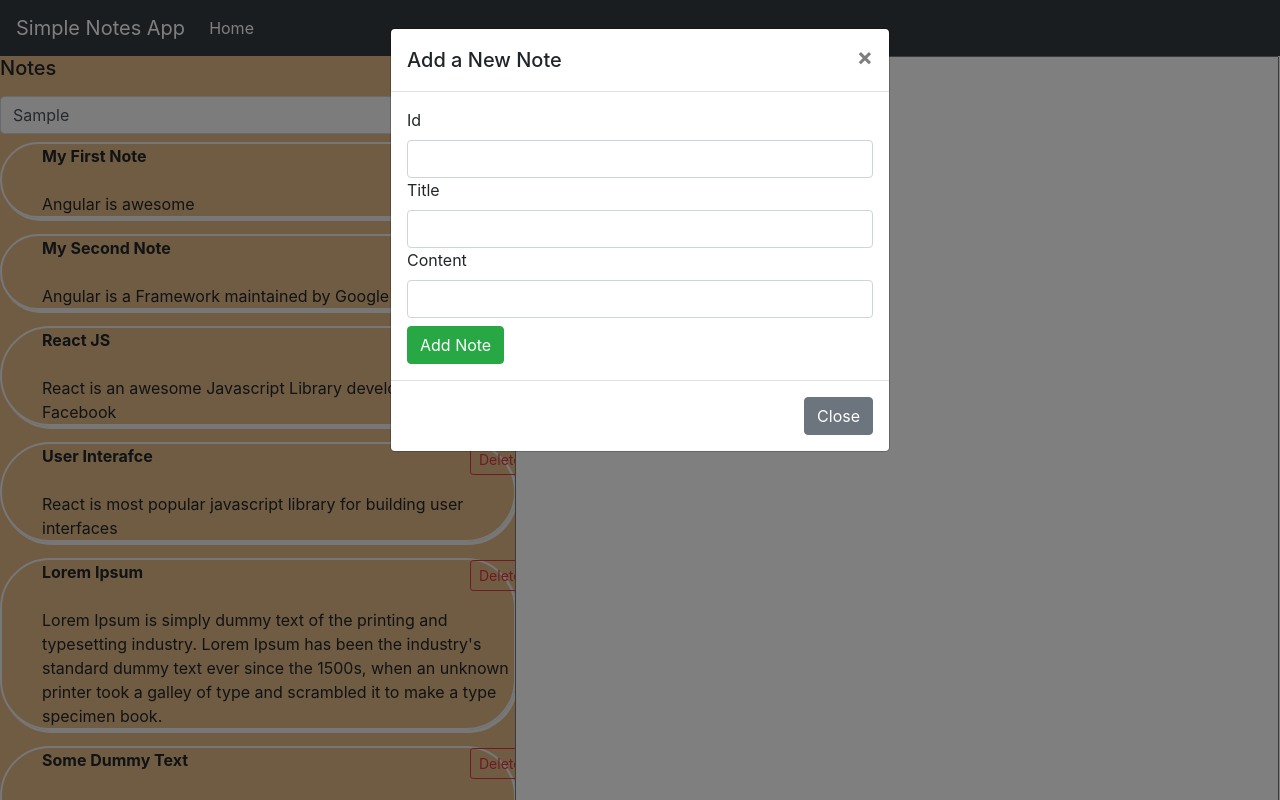
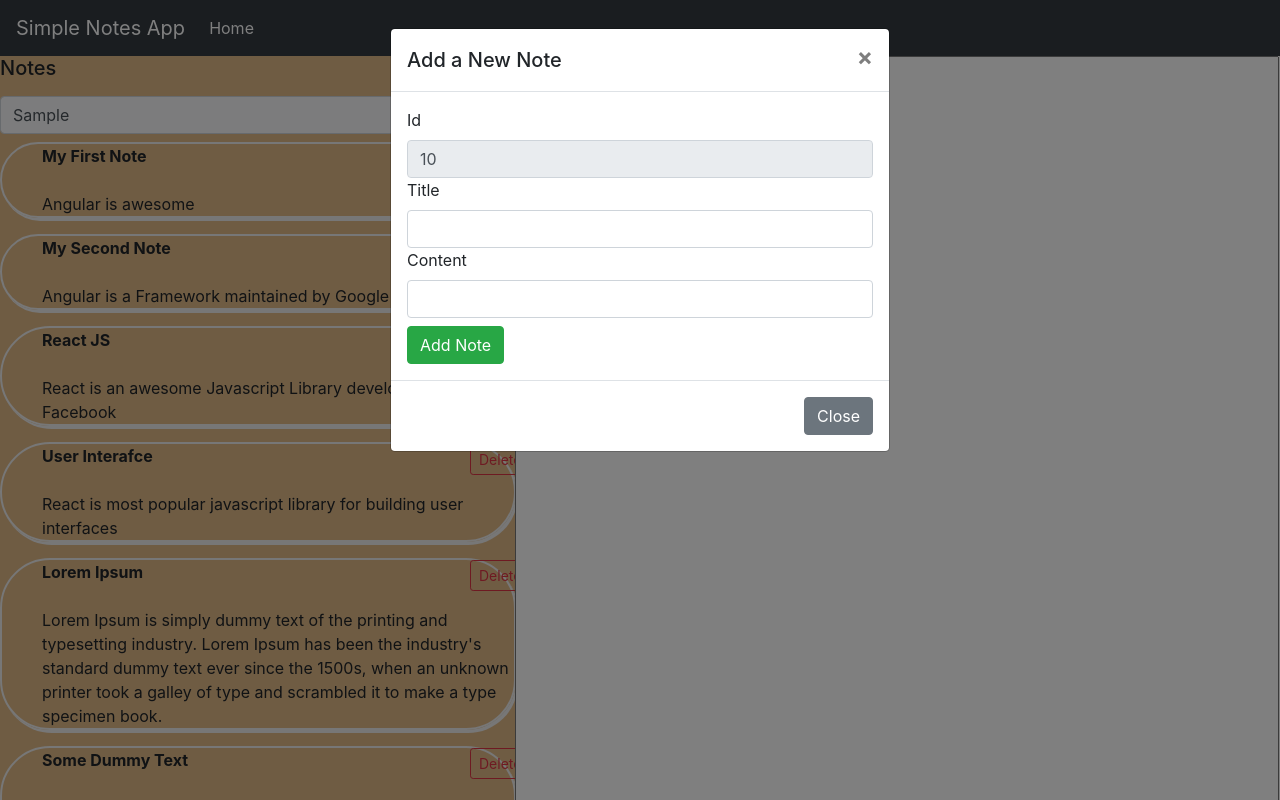
Before and after one commit to shaikhreza43/simple-note-taking-app-automate-io-angular, an Angular app: page / in a window 1280 px wide. Both pictures are taken after typing "Sample" into the empty fields and a click on the button "Add". Shown: the top 800 px of the page. Built offline with nearby package versions, Linux system fonts and the light colour scheme.

Commit message:
added validation and auto generating id

```diff
--- a/src/app/global.service.ts
+++ b/src/app/global.service.ts
@@ -57,8 +57,8 @@ export class GlobalService {
   public noteId: number;
   public openModal:boolean=true;
 
-   public addNotes={
-    id:'',
+   public addNotes:any={
+    id:this.notes.length+1,
     title:'',
     content:''
 }
--- a/src/app/operation.service.ts
+++ b/src/app/operation.service.ts
@@ -33,18 +33,26 @@ export class OperationService {
 
   add = () => {
     var obj = {
-      id: Number(this.global.notes.length+1),
+      id: Number(this.global.addNotes.id),
       title: this.global.addNotes.title,
       content: this.global.addNotes.content,
     };
+    if (obj.title === undefined || obj.title === null || obj.title === '') {
+      return;
+    } else if (
+      obj.content === undefined ||
+      obj.content === null ||
+      obj.content === ''
+    ) {
+      return;
+    }
     this.global.notes.push(obj);
     this.global.addNotes = {
       id: '',
       title: '',
       content: '',
     };
+    console.log(this.global.notes);
     document.getElementById('close').click();
-    console.log(this.global.notes);
   };
-
 }
--- a/src/app/sidenotesbar/sidenotesbar.component.html
+++ b/src/app/sidenotesbar/sidenotesbar.component.html
@@ -32,13 +32,13 @@
             </div>
             <div class="modal-body">
                 <label for="id">Id</label>
-                <input type="text" name="id" id="id" class="form-control" [(ngModel)]="this.global.addNotes.id">
+                <input type="text" name="id" id="id" class="form-control" [(ngModel)]="this.global.addNotes.id" disabled>
                 <label for="title">Title</label>
                 <input type="text" name="title" id="title" class="form-control"
-                    [(ngModel)]="this.global.addNotes.title">
+                    [(ngModel)]="this.global.addNotes.title" required>
                 <label for="content">Content</label>
                 <input type="text" name="content" id="content" class="form-control"
-                    [(ngModel)]="this.global.addNotes.content">
+                    [(ngModel)]="this.global.addNotes.content" required>
                 <button type="button" class="btn btn-success mt-2" (click)="this.operation.add()">Add Note</button>
             </div>
             <div class="modal-footer">
```
